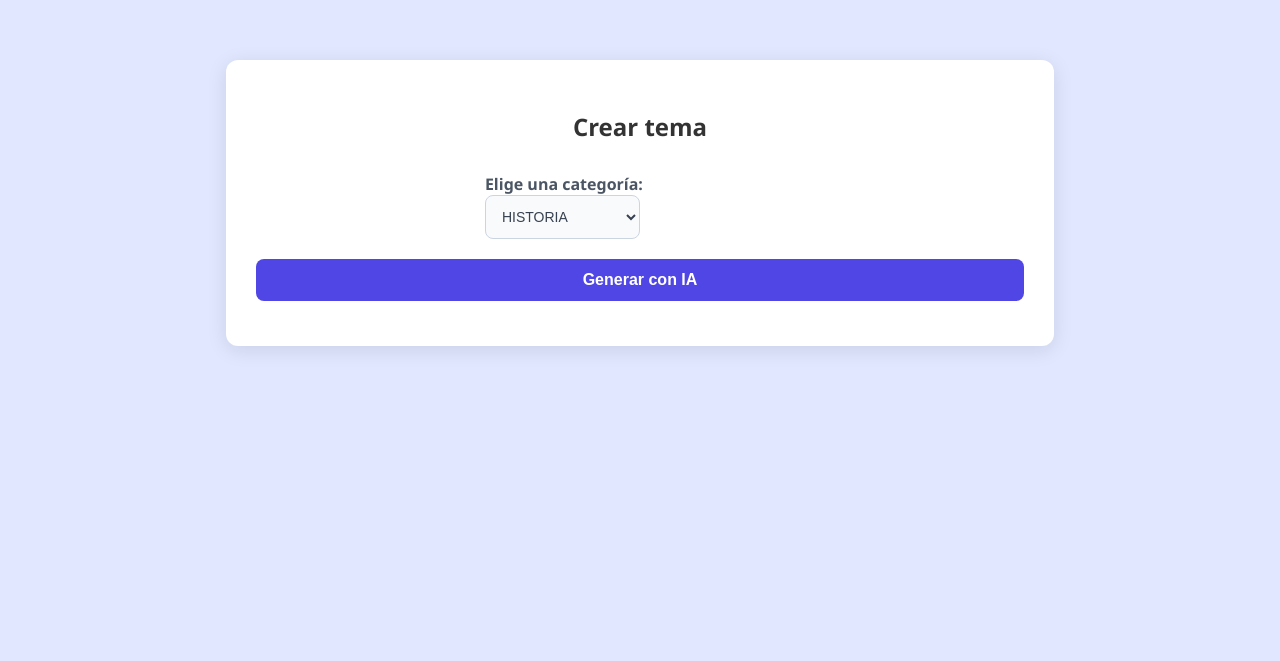
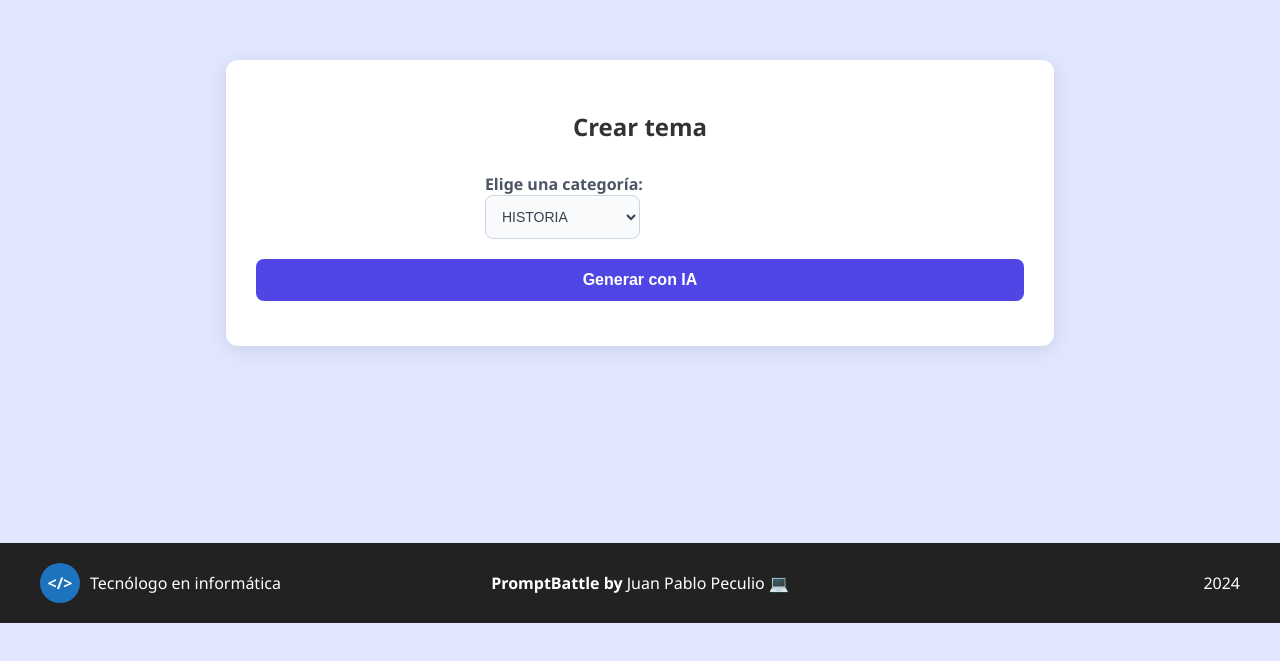
Before and after one commit to Ju0w1/PromptBattle, a website: page views/crearTemas.html in a window 1280 px wide. Shown: the part 137-798 px from the top of the page. Drawn offline with Linux system fonts and the light colour scheme; sample sign-in values are in the browser's storage.

```diff
--- a/views/crearTemas.html
+++ b/views/crearTemas.html
@@ -34,7 +34,7 @@
             </div>
         </main>
     </div>
-    <!-- <footer>
+    <footer>
         <div class="footer-container">
           <div class="footer-left">
             <div class="icon-circle">
@@ -49,7 +49,7 @@
             <p>2024</p>
           </div>
         </div>
-    </footer> -->
+    </footer>
     <script src="/js/crearTemas.script.js"></script>
 </body>
 </html>
```
Also changed, not shown: views/dashboard.html (+2 -2 lines), views/inicio.html (+2 -2 lines), views/lobby.html (+2 -2 lines), views/login.html (+2 -2 lines), views/partida.html (+2 -2 lines), views/partidas.html (+2 -2 lines), views/verPartida.html (+2 -2 lines), vercel.json (added).
